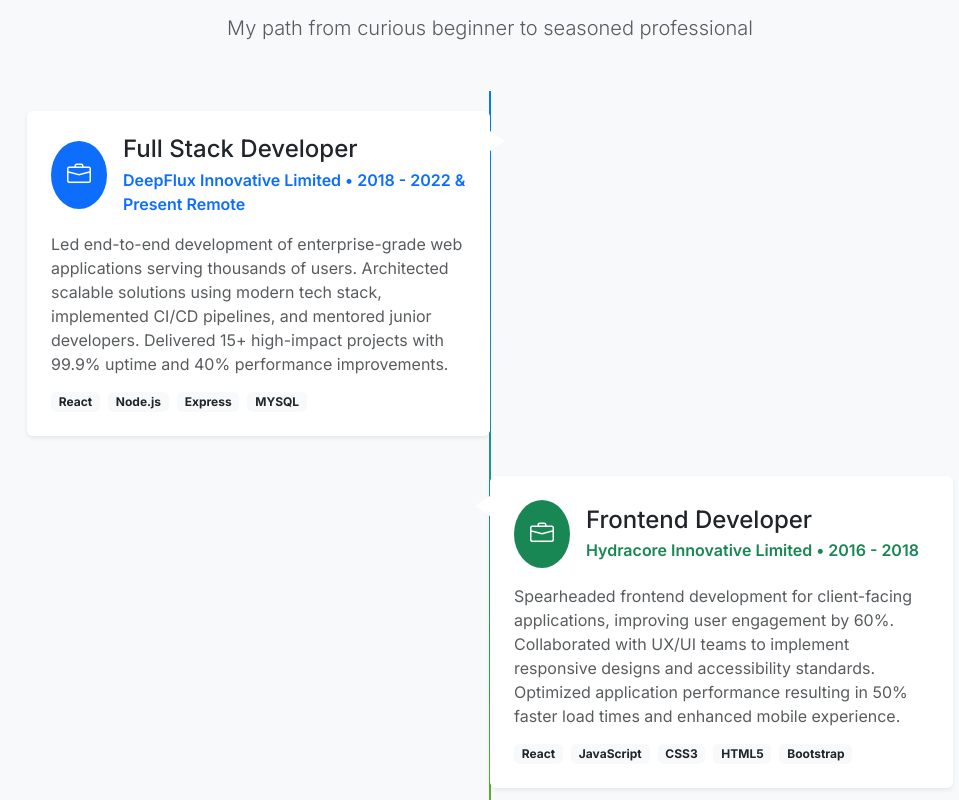
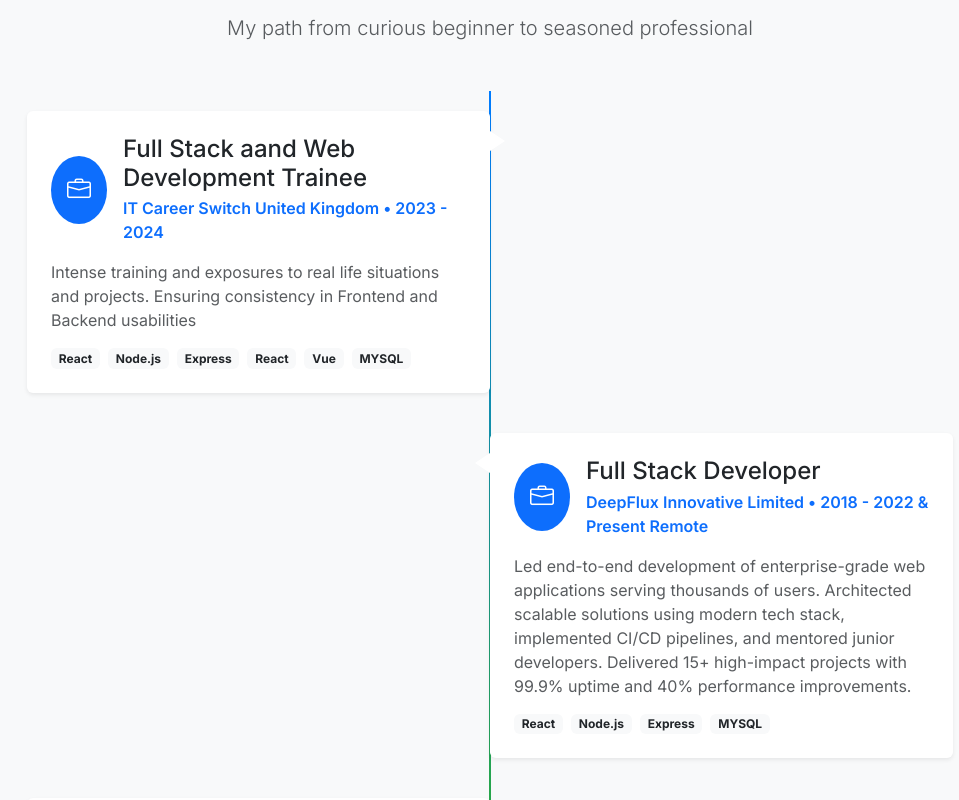
Before and after one commit to chukwumaOranu/myportfolio, a Next.js app: page /main/about in a window 1280 px wide. Shown: the part 1540-2340 px from the top of the page, without its empty margins (150-1109 px from the left). Built offline with nearby package versions, Linux system fonts and the light colour scheme; no server answers.

Commit message:
update on about page

```diff
--- a/app/main/about/page.jsx
+++ b/app/main/about/page.jsx
@@ -33,6 +33,14 @@ export default function AboutPage() {
   ]
 
   const experiences = [
+    {
+      title: "Full Stack aand Web Development Trainee",
+      company: "IT Career Switch United Kingdom",
+      period: "2023 - 2024",
+      description: "Intense training and exposures to real life situations and projects. Ensuring consistency in Frontend and Backend usabilities",
+      technologies: ["React", "Node.js", "Express","React", "Vue", "MYSQL"],
+      color: "primary"
+    },
     {
       title: "Full Stack Developer",
       company: "DeepFlux Innovative Limited",
```
